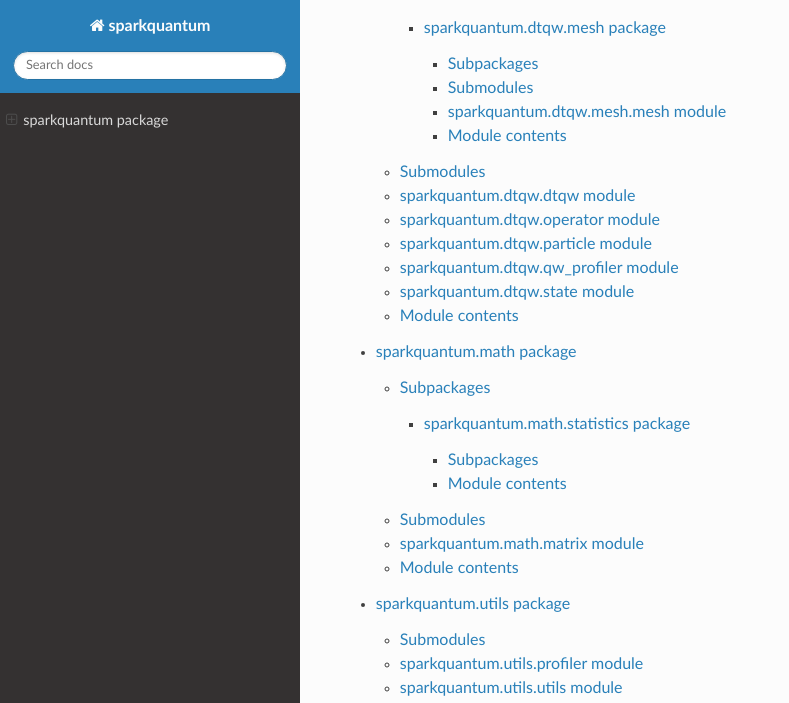
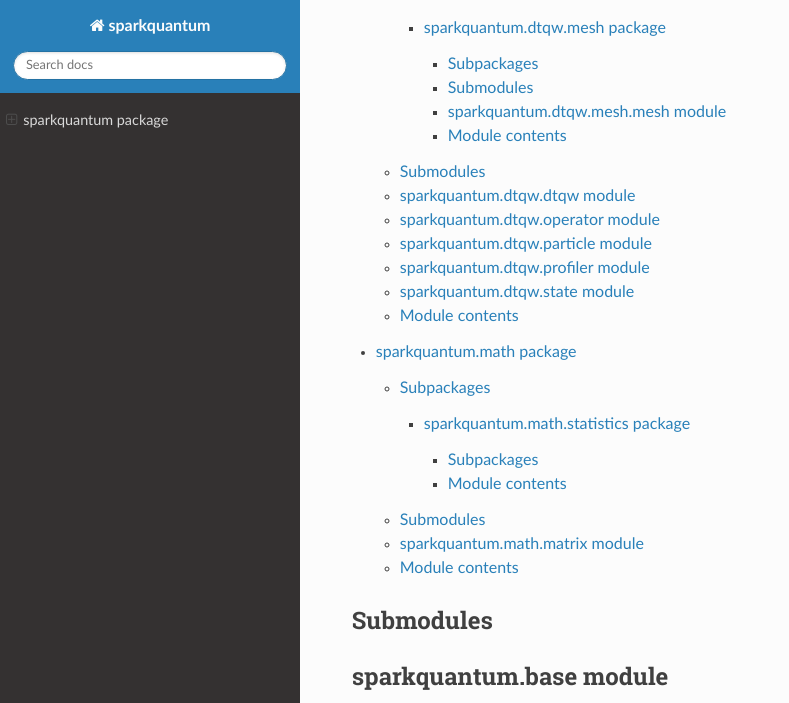
Before and after one commit to alfabr90/sparkquantum, a Sphinx documentation site: the page built from docs/source/sparkquantum.rst, in a window 1280 px wide and 1400 px high, scrolled down 800 px. Shown: the top 703 px of the window, without its empty margins (0-789 px from the left). Built offline with Sphinx 7.4.7 and the Read the Docs theme 2.0.0, drawn with Linux system fonts in a browser that asks for light colours; some of the changed text lies outside the part shown.

Commit message:
Update sphinx files

```diff
--- a/docs/source/sparkquantum.dtqw.rst
+++ b/docs/source/sparkquantum.dtqw.rst
@@ -40,10 +40,10 @@
    :undoc-members:
    :show-inheritance:
 
-sparkquantum.dtqw.qw\_profiler module
--------------------------------------
+sparkquantum.dtqw.profiler module
+---------------------------------
 
-.. automodule:: sparkquantum.dtqw.qw_profiler
+.. automodule:: sparkquantum.dtqw.profiler
    :members:
    :undoc-members:
    :show-inheritance:
--- a/docs/source/sparkquantum.rst
+++ b/docs/source/sparkquantum.rst
@@ -9,7 +9,6 @@
 
    sparkquantum.dtqw
    sparkquantum.math
-   sparkquantum.utils
 
 Submodules
 ----------
--- a/docs/source/sparkquantum.utils.rst
+++ b/docs/source/sparkquantum.utils.rst
@@ -4,10 +4,10 @@
 Submodules
 ----------
 
-sparkquantum.utils.profiler module
+sparkquantum.profiler module
 ----------------------------------
 
-.. automodule:: sparkquantum.utils.profiler
+.. automodule:: sparkquantum.profiler
    :members:
    :undoc-members:
    :show-inheritance:
```
Also changed, not shown: other parts of docs/source/sparkquantum.rst (+16 -0 lines).
